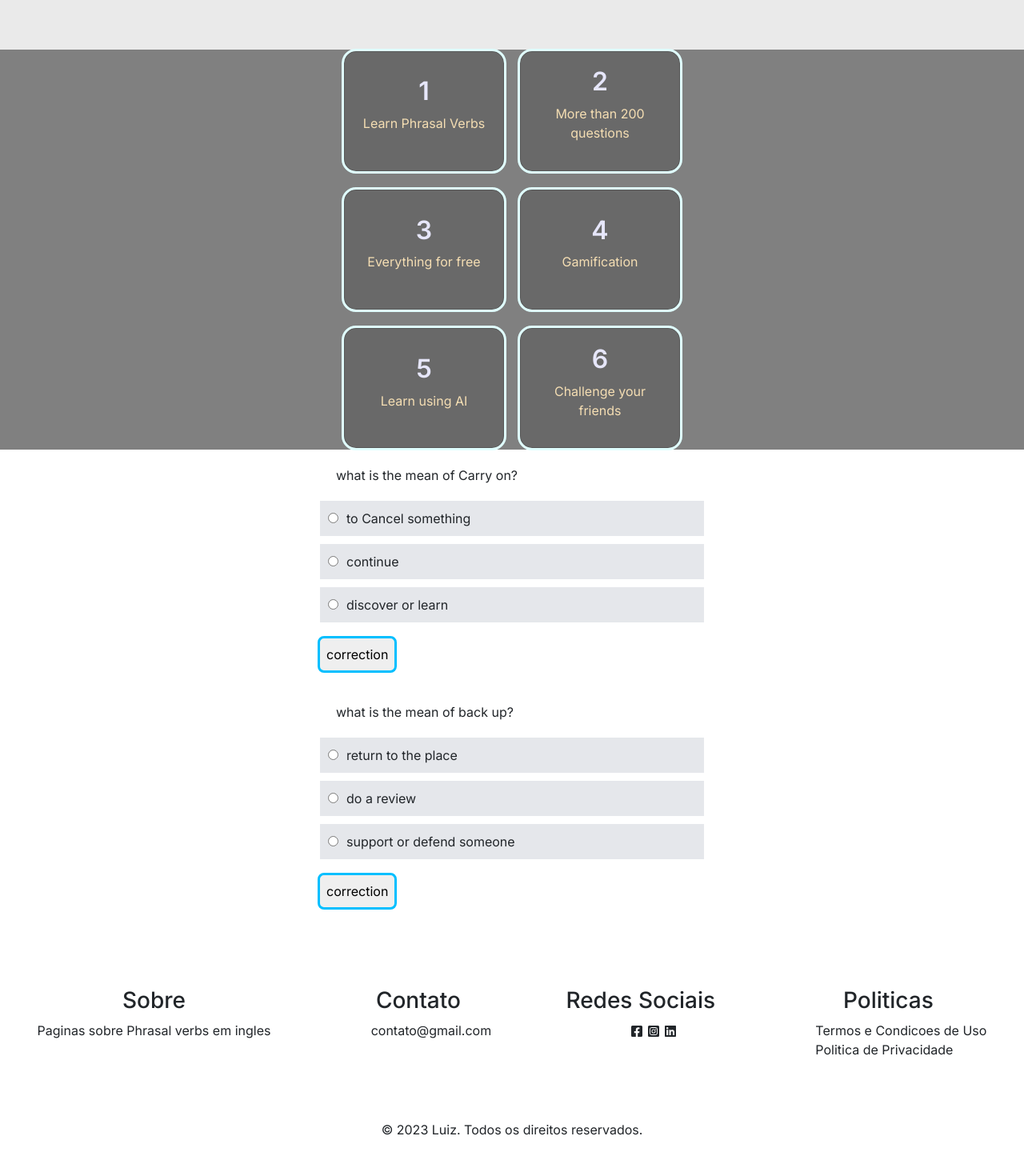
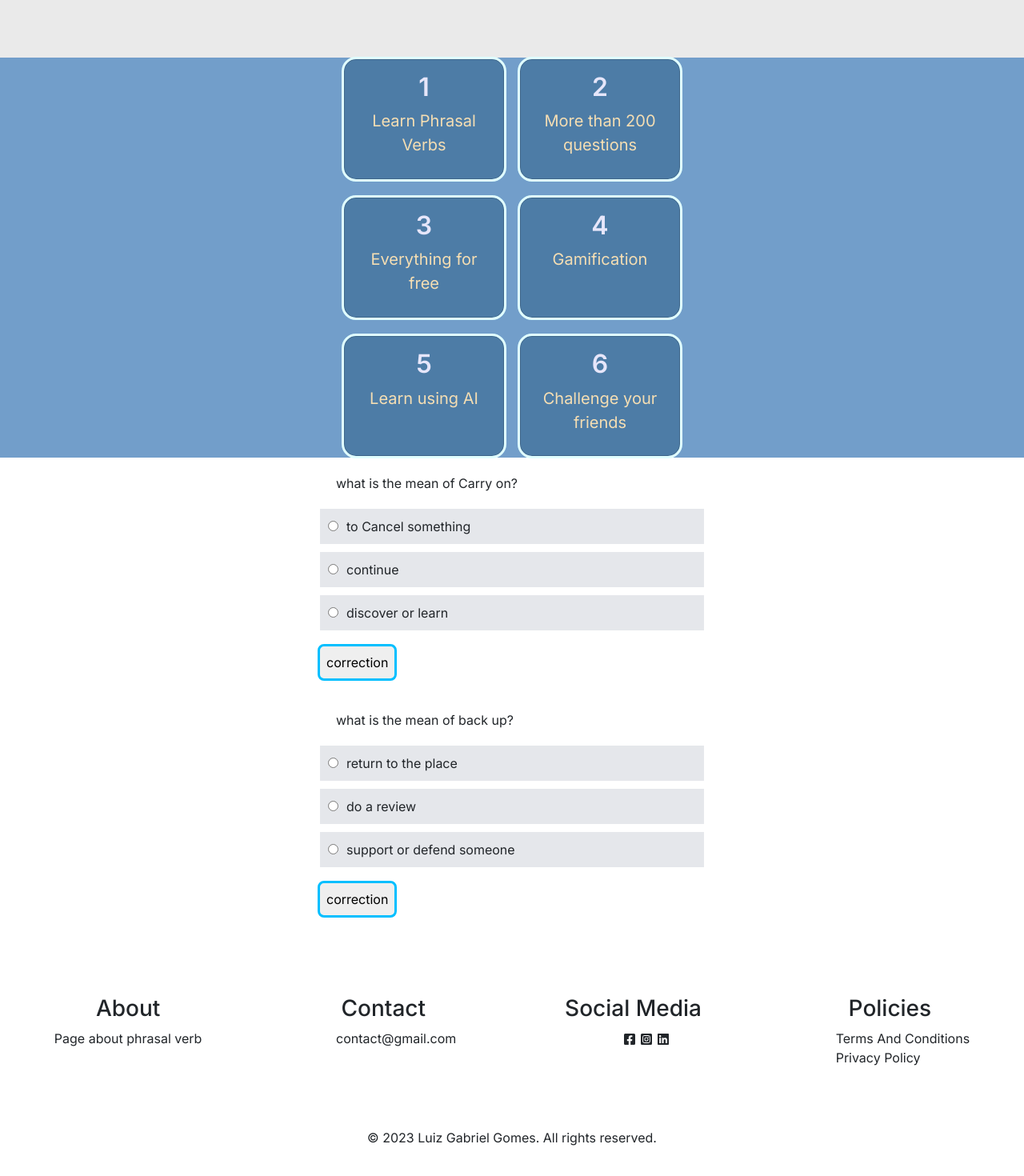
Before and after one commit to LuizGabrielGomes/project_react_english, a Next.js app: page / in a window 1280 px wide. Shown: the part 438-1908 px from the top of the page at 80% size. Built offline with nearby package versions, Linux system fonts and the light colour scheme.

Commit message:
change layout

```diff
--- a/app/components/Footer/Footer.jsx
+++ b/app/components/Footer/Footer.jsx
@@ -11,21 +11,21 @@ export function Footer() {
                 <div class="footer-conteudo">
 
                     <div class="footer-section">
-                        <h3>Sobre</h3>
+                        <h3>About</h3>
                         <p>
-                            Paginas sobre Phrasal verbs em ingles
+                            Page about phrasal verb
                         </p>
                     </div>
 
                     <div class="footer-section">
-                        <h3>Contato</h3>
+                        <h3>Contact</h3>
                         <ul class="list">
-                            <li><Link href={"mailto:contato@gmail.com"}>contato@gmail.com</Link></li>
+                            <li><Link href={"mailto:contato@gmail.com"}>contact@gmail.com</Link></li>
                         </ul>
                     </div>
 
                     <div class="footer-section">
-                        <h3>Redes Sociais</h3>
+                        <h3>Social Media</h3>
                         <ul class="list-social-media">
                             <li>
                                 <svg
@@ -50,17 +50,17 @@ export function Footer() {
                     </div>
 
                     <div class="footer-section">
-                        <h3>Politicas</h3>
+                        <h3>Policies</h3>
                         <ul class="list">
-                            <li><Link href={"/pages/termsAndConditions"}>Termos e Condicoes de Uso</Link></li>
-                            <li><Link href={"/pages/privacyPolicy"}>Politica de Privacidade</Link></li>
+                            <li><Link href={"/pages/termsAndConditions"}>Terms And Conditions</Link></li>
+                            <li><Link href={"/pages/privacyPolicy"}>Privacy Policy</Link></li>
                         </ul>
                     </div>
                 </div>
 
                 <div>
                     <p>
-                        © 2023 Luiz. Todos os direitos reservados.
+                        © 2023 Luiz Gabriel Gomes. All rights reserved.
                     </p>
                 </div>
 
--- a/app/components/Questions/Questions.jsx
+++ b/app/components/Questions/Questions.jsx
@@ -21,7 +21,7 @@ export function Questions() {
 
      // Passo 3) Sabendo qual e a alternativa correta quero que mude o CSS para fundo da alternativa ficar verde.
     const changeBackgroundWhenIsCorrect = (alternative) => {
-        return (state === true && alternative.isCorrect) ? { backgroundColor: "green"} : null;
+        return (state === true && alternative.isCorrect) ? { backgroundColor: "#22c55e", color: "#fff"} : null;
     }
 
     return (
--- a/app/style.css
+++ b/app/style.css
@@ -13,7 +13,7 @@ body {
 .header {
     display: flex;
     justify-content: space-between;
-    height: 50px;
+    height: 60px;
     background-color: #64718b;
     padding: 0px 100px 0px 100px;
     align-items: center;
@@ -24,6 +24,7 @@ body {
 
 .logo {
     color: #e5e7eb;
+    font-size: 25px;
 }
 
 .button-navbar{
@@ -152,12 +153,12 @@ h2 {
     flex-direction: row;
     justify-content: center;
     height: 500px;
-    background: gray;
+    background: #729eca;
     align-items: center;
     flex-wrap: wrap;
     @media screen and (max-width: 480px) {
         height: auto;
-        padding: 20px;
+        padding: 40px 0px;
     }
 }
 
@@ -175,8 +176,9 @@ a {
 }
 
 .card {
+    font-size: 20px;
     text-align: center;
-    background: dimgray;
+    background: #4d7ca6;
     color: wheat;
     height: 150px;
     display: flex;
@@ -186,8 +188,14 @@ a {
     word-wrap: break-word;
     padding: 15px;
     border-radius: 15px;
-    justify-content: center;
+    justify-content: flex-start;
     outline: solid lightcyan;
+
+    @media screen and (max-width: 480px) {
+        font-size: 15px;
+        height: 130px;
+        width: 150px;
+    }
 
     h2 {
         color:lavender;
```
